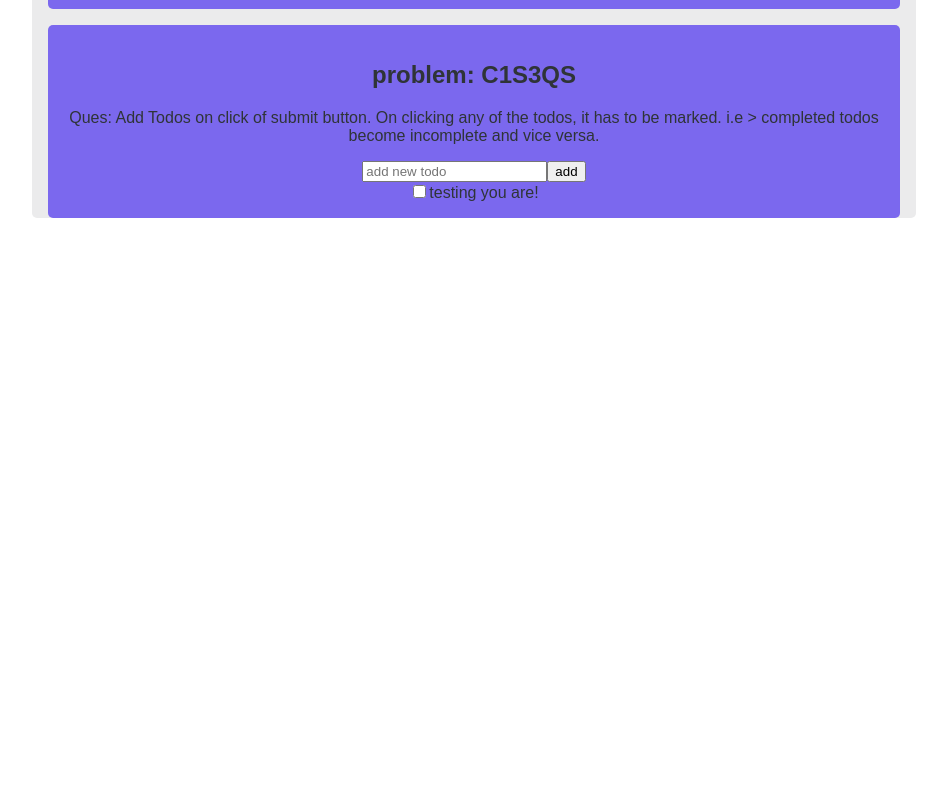
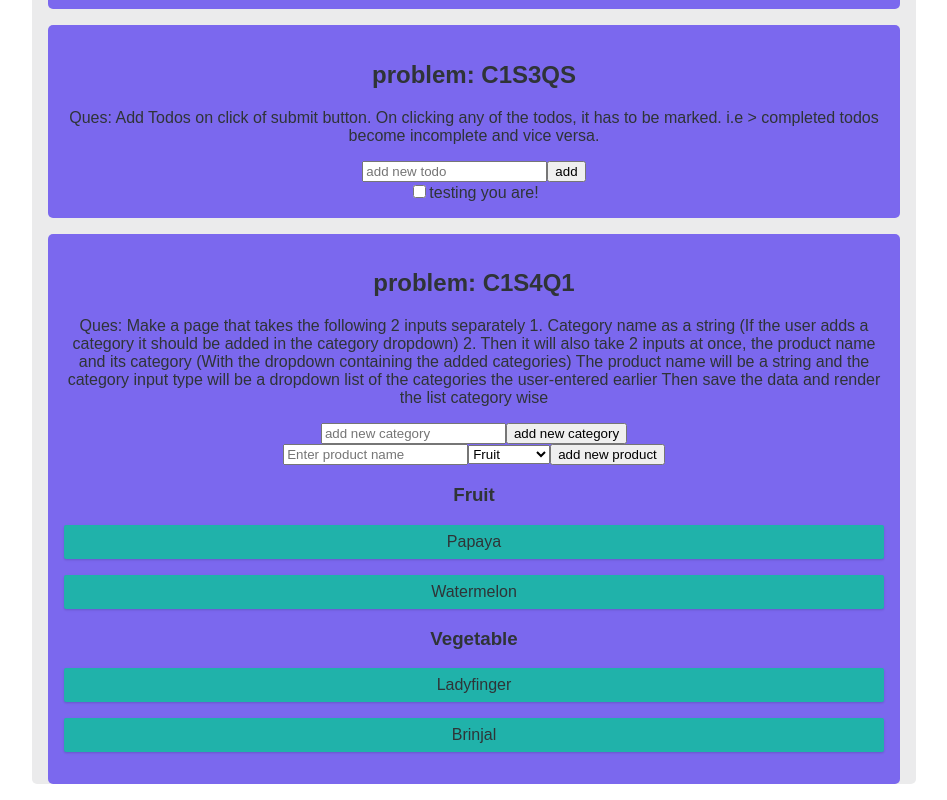
Before and after one commit to SK02K1/np3-solutions, a React (Create React App) app: page /cycles/1 in a window 1280 px wide. Shown: the part 3512-4312 px from the top of the page, without its empty margins (166-1113 px from the left). Before the commit the page ends 3746 px from the top, so only its background shows below. Built offline with nearby package versions, Linux system fonts and the light colour scheme.

Commit message:
feat: add problem C1S4Q1 solution

```diff
--- a/src/data/cycles.js
+++ b/src/data/cycles.js
@@ -1,6 +1,7 @@
 import { C1S1Q1, C1S1Q2, C1S1QS } from "../solutions/cycle-1/set-1";
 import { C1S2Q1, C1S2Q2, C1S2QS } from "../solutions/cycle-1/set-2";
 import { C1S3Q1, C1S3Q2, C1S3QS } from "../solutions/cycle-1/set-3";
+import { C1S4Q1 } from "../solutions/cycle-1/set-4";
 
 export const cycles = [
   {
@@ -15,7 +16,8 @@ export const cycles = [
       <C1S2QS />,
       <C1S3Q1 />,
       <C1S3Q2 />,
-      <C1S3QS />
+      <C1S3QS />,
+      <C1S4Q1 />
     ]
   }
 ];
--- a/src/solutions/cycle-1/set-3/QuesTwo.jsx
+++ b/src/solutions/cycle-1/set-3/QuesTwo.jsx
@@ -49,7 +49,7 @@ export const QuesTwo = () => {
 
   return (
     <div className="solution">
-      <h2>C1S3Q2</h2>
+      <h2>problem: C1S3Q2</h2>
       <p>
         Ques: Add a new object to the list of cars and display them on the
         screen
--- /dev/null
+++ b/src/solutions/cycle-1/set-4/QuesOne.jsx
@@ -0,0 +1,108 @@
+import { useState } from "react";
+
+const initialProductsData = [
+  {
+    category: "Fruit",
+    products: ["Papaya", "Watermelon"]
+  },
+  {
+    category: "Vegetable",
+    products: ["Ladyfinger", "Brinjal"]
+  }
+];
+
+export const QuesOne = () => {
+  const [productsData, setProductsData] = useState(initialProductsData);
+  const [category, setCategory] = useState("");
+  const [productName, setProductName] = useState("");
+  const [productCategory, setProductCategory] = useState("Fruit");
+
+  const categories = productsData.map(({ category }) => category);
+
+  const addNewCategory = (e) => {
+    e.preventDefault();
+    setProductsData((prevData) => prevData.concat({ category, products: [] }));
+    setCategory("");
+  };
+
+  const addNewProduct = (e) => {
+    e.preventDefault();
+    setProductsData((prevData) =>
+      prevData.map((data) => {
+        const { category } = data;
+        return category === productCategory
+          ? { ...data, products: data.products.concat(productName) }
+          : data;
+      })
+    );
+    setProductName("");
+  };
+
+  return (
+    <div className="solution">
+      <h2>problem: C1S4Q1</h2>
+      <p>
+        Ques: Make a page that takes the following 2 inputs separately 1.
+        Category name as a string (If the user adds a category it should be
+        added in the category dropdown) 2. Then it will also take 2 inputs at
+        once, the product name and its category (With the dropdown containing
+        the added categories) The product name will be a string and the category
+        input type will be a dropdown list of the categories the user-entered
+        earlier Then save the data and render the list category wise
+      </p>
+      <form onSubmit={addNewCategory}>
+        <input
+          onChange={(e) => setCategory(e.target.value)}
+          type="text"
+          name="category"
+          id="category"
+          value={category}
+          placeholder="add new category"
+          required
+        />
+        <button>add new category</button>
+      </form>
+      <form onSubmit={addNewProduct}>
+        <input
+          onChange={(e) => setProductName(e.target.value)}
+          type="text"
+          name="productName"
+          id="productName"
+          value={productName}
+          placeholder="Enter product name"
+          required
+        />
+        <select
+          onChange={(e) => setProductCategory(e.target.value)}
+          name="productCategory"
+          id="productCategory"
+        >
+          {categories.map((category) => (
+            <option key={category} value={category}>
+              {category}
+            </option>
+          ))}
+        </select>
+        <button>add new product</button>
+      </form>
+      <div>
+        {productsData.map(({ category, products }) => {
+          return (
+            <div key={category}>
+              <h3>{category}</h3>
+              <div>
+                {products.map((product) => {
+                  return (
+                    <div className="list-item" key={product}>
+                      {product}
+                    </div>
+                  );
+                })}
+              </div>
+            </div>
+          );
+        })}
+      </div>
+    </div>
+  );
+};
--- /dev/null
+++ b/src/solutions/cycle-1/set-4/index.js
@@ -0,0 +1 @@
+export { QuesOne as C1S4Q1 } from "./QuesOne";
```
